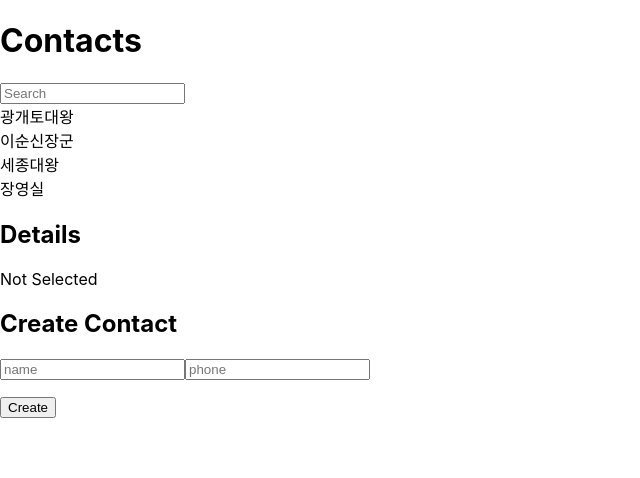
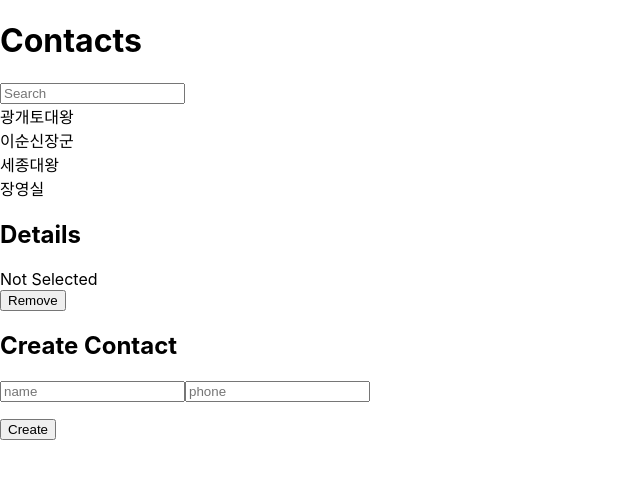
Before and after one commit to devLsy/ReactProject-1, a React (Create React App) app: page / in a window 1280 px wide. Shown: the top 478 px of the page, without its empty margins (0-640 px from the left). Built offline with nearby package versions, Linux system fonts and the light colour scheme.

Commit message:
CRUD 중 D 구현

```diff
--- a/src/components/Contact.js
+++ b/src/components/Contact.js
@@ -47,6 +47,9 @@ export default class Contact extends Component {
     }
 
     handleRemove() {
+        if(this.state.selectKey < 0) {
+            return;
+        }
         this.setState({
             contactData: update(this.state.contactData,
                 { $splice: [[this.state.selectKey, 1]] }
@@ -96,10 +99,13 @@ export default class Contact extends Component {
                        onChange={this.handleChange}
                        />
                 {mapToComponent(this.state.contactData)}
+
                 <ContactDetails
                     isSelected = {this.state.selectKey !== -1}
                     contact = {this.state.contactData[this.state.selectKey]}
+                    onRemove = {this.handleRemove}
                     / >
+
                 <ContactCreate
                     onCreate={this.handleCreate}
                 />
--- a/src/components/ContactDetails.js
+++ b/src/components/ContactDetails.js
@@ -15,6 +15,7 @@ export default class ContactDetails extends Component {
             <div>
                 <h2>Details</h2>
                 {this.props.isSelected ? details : blank}
+                <button onClick={this.props.onRemove}>Remove</button>
             </div>
         );
     }
@@ -24,5 +25,6 @@ ContactDetails.defaultProps = {
     contact: {
         name: '',
         phone: ''
-    }
+    },
+    onRemove: () => { console.error('onRemove not defined'); }
 }
```
